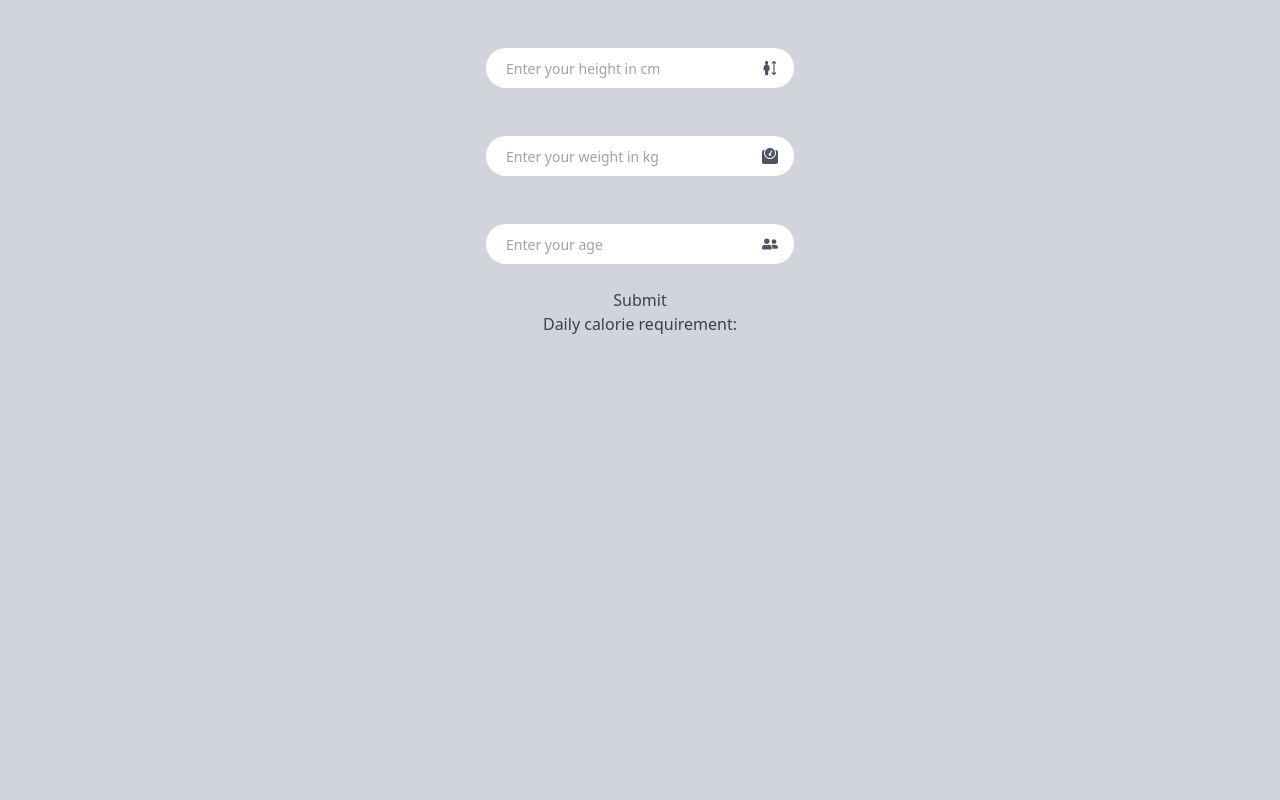
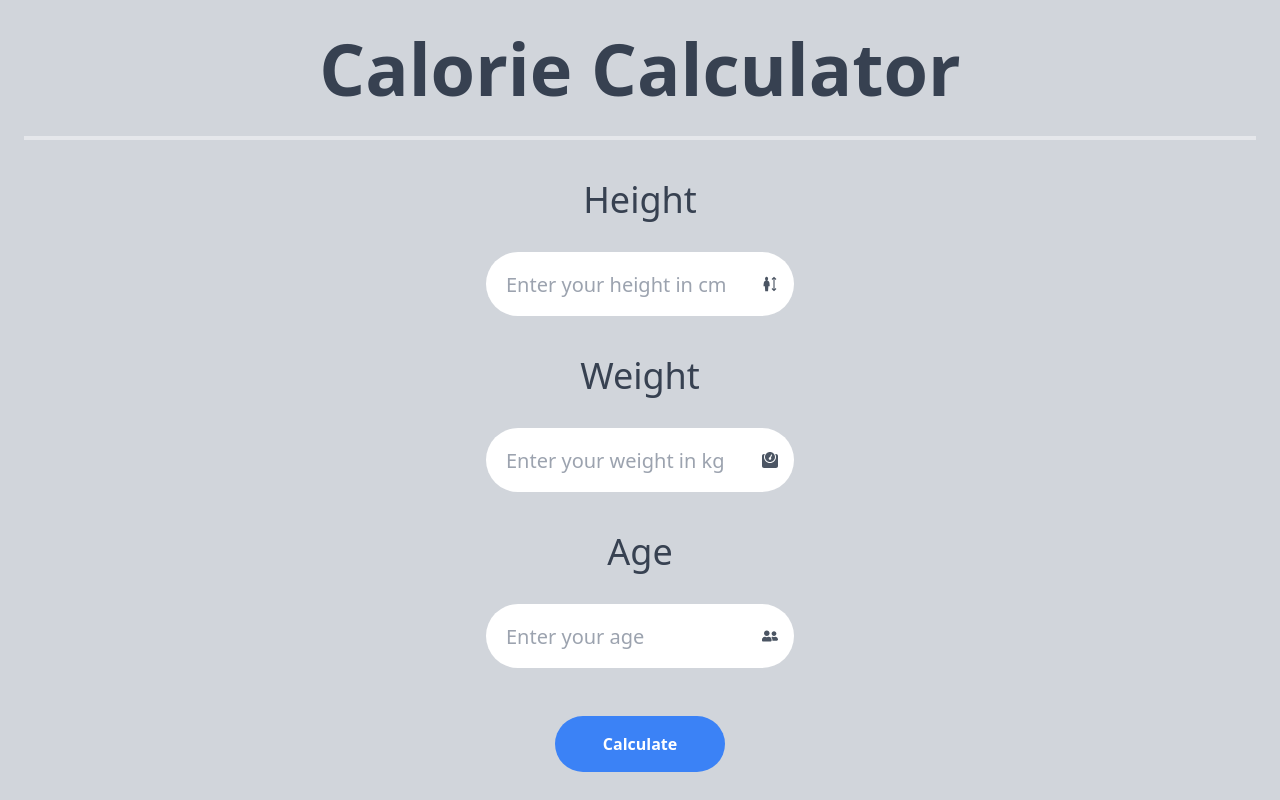
Before and after one commit to PulkitBanta/plan-my-plate, a Next.js app: page /calories in a window 1280 px wide. Built offline with nearby package versions, Linux system fonts and the light colour scheme.

Commit message:
Calorie ui completed

```diff
--- a/components/InputRounded.tsx
+++ b/components/InputRounded.tsx
@@ -23,9 +23,9 @@ export default function InputRounded({
         type={type}
         name='search'
         placeholder={placeholder}
-        className='bg-white h-10 px-5 pr-10 w-full rounded-full text-sm focus:outline-none'
+        className='bg-white h-16 px-5 pr-10 w-full rounded-full text-xl focus:outline-none'
       />
-      <button type='submit' className='absolute right-0 top-0 mt-3 mr-4'>
+      <button type='submit' className='absolute right-0 top-0 mt-6 mr-4'>
         {icon}
       </button>
     </div>
--- a/pages/calories.tsx
+++ b/pages/calories.tsx
@@ -21,6 +21,13 @@ export default function calories() {
 
   return (
     <div className='flex flex-col items-center'>
+      <h3 className='text-7xl font-bold my-2 text-gray-700'>
+        Calorie Calculator
+      </h3>
+      <hr className='my-6 w-full border-2 border-gray-200' />
+      <h3 className='flex flex-row items-center text-4xl font-light mt-4 mb-2 text-gray-700'>
+        Height
+      </h3>
       <InputRounded
         input={height}
         setInput={setHeight}
@@ -28,6 +35,9 @@ export default function calories() {
         type='number'
         icon={<GiBodyHeight />}
       />
+      <h3 className='flex flex-row items-center text-4xl font-light mt-4 mb-2 text-gray-700'>
+        Weight
+      </h3>
       <InputRounded
         input={weight}
         setInput={setWeight}
@@ -35,6 +45,9 @@ export default function calories() {
         type='number'
         icon={<FaWeight />}
       />
+      <h3 className='flex flex-row items-center text-4xl font-light mt-4 mb-2 text-gray-700'>
+        Age
+      </h3>
       <InputRounded
         input={age}
         setInput={setAge}
@@ -43,14 +56,23 @@ export default function calories() {
         icon={<FaUserFriends />}
       />
       <button
-        className='text-gray-700'
+        className='bg-blue-500 hover:bg-blue-600 text-white font-bold py-4 px-12 rounded-full duration-300 my-6'
         type='submit'
         onClick={calculateCalorie}
       >
-        Submit
+        Calculate
       </button>
-      {/* show only if calorie > 0 */}
-      <h3 className='text-gray-700'>Daily calorie requirement: {calorie}</h3>
+
+      {!!calorie && (
+        <>
+          <h3 className='flex flex-row items-center text-4xl font-light mt-4 mb-2 text-gray-700'>
+            Your daily calorie requirements
+          </h3>
+          <h3 className='text-7xl font-bold my-2 text-blue-500'>
+            {calorie} kcal
+          </h3>
+        </>
+      )}
     </div>
   );
 }
```
